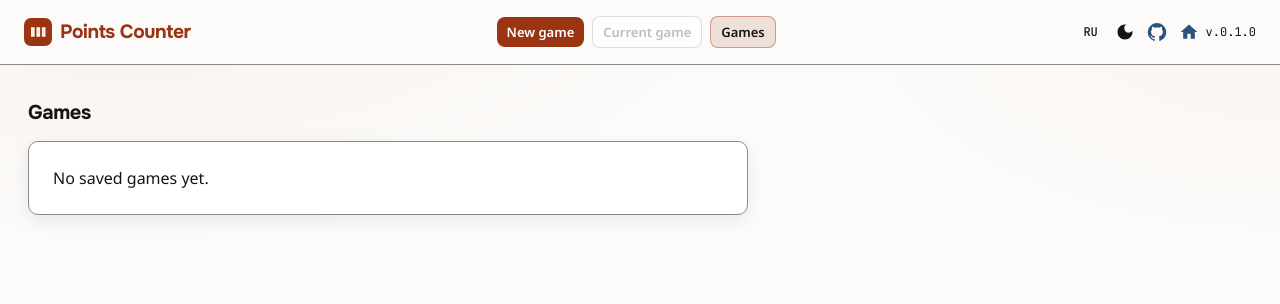
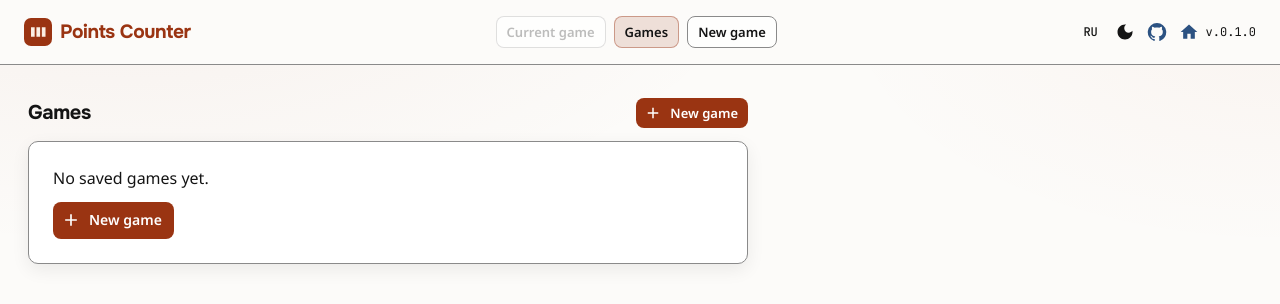
Before and after one commit to sergimax/points-counter, a React (Vite) app: page / in a window 1280 px wide. Shown: the top 304 px of the page. Built offline with nearby package versions, Linux system fonts and the light colour scheme.

Commit message:
feat(games-view, app-toolbar-actions): enhance game view with new game button and responsive toolbar actions

```diff
--- a/src/App.tsx
+++ b/src/App.tsx
@@ -45,7 +45,10 @@ const App = observer(function App() {
       <main className="app-main">
         {activeView === "current" ? <CurrentGameView /> : null}
         {activeView === "games" ? (
-          <GamesView onActivated={() => setActiveView("current")} />
+          <GamesView
+            onActivated={() => setActiveView("current")}
+            onNewGame={() => setActiveView("new")}
+          />
         ) : null}
         {activeView === "new" ? (
           <NewGameView onCreated={() => setActiveView("current")} />
--- a/src/components/app-toolbar-actions/index.tsx
+++ b/src/components/app-toolbar-actions/index.tsx
@@ -6,10 +6,8 @@ import {
   ListItemText,
   Menu,
   MenuItem,
-  useMediaQuery,
-  useTheme,
 } from "@mui/material";
-import { useState } from "react";
+import { useLayoutEffect, useRef, useState } from "react";
 import { useTranslation } from "../../i18n/use-translation.ts";
 import type { AppViewId } from "../../types/app-view.ts";
 
@@ -19,15 +17,34 @@ type AppToolbarActionsProps = {
   hasActiveGame: boolean;
 };
 
+/** Rough width needed for Current + Games + New as small buttons (RU labels are longer). */
+const INLINE_NAV_MIN_WIDTH_PX = 360;
+
 export function AppToolbarActions({
   activeView,
   onChangeView,
   hasActiveGame,
 }: AppToolbarActionsProps) {
   const { t } = useTranslation();
-  const theme = useTheme();
-  const isCompact = useMediaQuery(theme.breakpoints.down("md"));
+  const slotRef = useRef<HTMLDivElement>(null);
+  const [useMenu, setUseMenu] = useState(true);
   const [menuAnchor, setMenuAnchor] = useState<null | HTMLElement>(null);
+
+  useLayoutEffect(() => {
+    const node = slotRef.current;
+    if (!node) {
+      return;
+    }
+
+    const update = (): void => {
+      setUseMenu(node.clientWidth < INLINE_NAV_MIN_WIDTH_PX);
+    };
+
+    update();
+    const observer = new ResizeObserver(update);
+    observer.observe(node);
+    return () => observer.disconnect();
+  }, []);
 
   function closeMenu(): void {
     setMenuAnchor(null);
@@ -35,23 +52,35 @@ export function AppToolbarActions({
 
   function navButton(view: AppViewId, label: string) {
     const selected = activeView === view;
-    const isNew = view === "new";
     const disabled = view === "current" && !hasActiveGame;
     return (
       <Button
+        key={view}
         size="small"
-        variant={selected || isNew ? "contained" : "outlined"}
-        color={selected ? "inherit" : isNew ? "secondary" : "inherit"}
+        variant={selected ? "contained" : "outlined"}
+        color="inherit"
         disabled={disabled}
         onClick={() => onChangeView(view)}
+        sx={{ flexShrink: 0 }}
       >
         {label}
       </Button>
     );
   }
 
-  if (isCompact) {
   return (
+    <Box
+      ref={slotRef}
+      sx={{
+        display: "flex",
+        alignItems: "center",
+        justifyContent: { xs: "flex-end", md: "center" },
+        gap: 1,
+        width: "100%",
+        minWidth: 0,
+      }}
+    >
+      {useMenu ? (
         <>
           <IconButton
             size="small"
@@ -66,15 +95,6 @@ export function AppToolbarActions({
             open={Boolean(menuAnchor)}
             onClose={closeMenu}
           >
-          <MenuItem
-            selected={activeView === "new"}
-            onClick={() => {
-              closeMenu();
-              onChangeView("new");
-            }}
-          >
-            <ListItemText>{t("toolbar.newGame")}</ListItemText>
-          </MenuItem>
             <MenuItem
               selected={activeView === "current"}
               disabled={!hasActiveGame}
@@ -94,18 +114,24 @@ export function AppToolbarActions({
             >
               <ListItemText>{t("toolbar.games")}</ListItemText>
             </MenuItem>
+            <MenuItem
+              selected={activeView === "new"}
+              onClick={() => {
+                closeMenu();
+                onChangeView("new");
+              }}
+            >
+              <ListItemText>{t("toolbar.newGame")}</ListItemText>
+            </MenuItem>
           </Menu>
         </>
-    );
-  }
-
-  return (
-    <Box
-      sx={{ display: "flex", alignItems: "center", gap: 1, flexWrap: "nowrap" }}
-    >
-      {navButton("new", t("toolbar.newGame"))}
+      ) : (
+        <>
           {navButton("current", t("toolbar.currentGame"))}
           {navButton("games", t("toolbar.games"))}
+          {navButton("new", t("toolbar.newGame"))}
+        </>
+      )}
     </Box>
   );
 }
--- a/src/components/games-view/index.tsx
+++ b/src/components/games-view/index.tsx
@@ -1,3 +1,4 @@
+import AddIcon from "@mui/icons-material/Add";
 import DeleteOutlinedIcon from "@mui/icons-material/DeleteOutlined";
 import PlayArrowIcon from "@mui/icons-material/PlayArrow";
 import {
@@ -19,6 +20,7 @@ import { GameIcon } from "../entity-icons/index.tsx";
 
 type GamesViewProps = {
   onActivated: () => void;
+  onNewGame: () => void;
 };
 
 const GameListItem = observer(function GameListItem({
@@ -141,12 +143,23 @@ const GameListItem = observer(function GameListItem({
 
 export const GamesView = observer(function GamesView({
   onActivated,
+  onNewGame,
 }: GamesViewProps) {
   const { t } = useTranslation();
   const rootStore = useRootStore();
 
   return (
     <Stack spacing={1.5} sx={{ maxWidth: 720 }}>
+      <Stack
+        direction="row"
+        spacing={1.25}
+        sx={{
+          alignItems: "center",
+          justifyContent: "space-between",
+          flexWrap: "wrap",
+          gap: 1,
+        }}
+      >
         <Typography
           component="h2"
           variant="h6"
@@ -154,10 +167,30 @@ export const GamesView = observer(function GamesView({
         >
           {t("panel.gamesTitle")}
         </Typography>
+        <Button
+          size="small"
+          variant="contained"
+          color="secondary"
+          startIcon={<AddIcon />}
+          onClick={onNewGame}
+        >
+          {t("toolbar.newGame")}
+        </Button>
+      </Stack>
 
       {rootStore.sortedGames.length === 0 ? (
         <Paper variant="outlined" sx={{ p: { xs: 2, sm: 3 } }}>
-          <Typography color="text.secondary">{t("empty.noGames")}</Typography>
+          <Typography color="text.secondary" sx={{ mb: 1.5 }}>
+            {t("empty.noGames")}
+          </Typography>
+          <Button
+            variant="contained"
+            color="secondary"
+            startIcon={<AddIcon />}
+            onClick={onNewGame}
+          >
+            {t("toolbar.newGame")}
+          </Button>
         </Paper>
       ) : (
         <Stack spacing={1.25}>
```
Lines whose indentation alone changed are shown as unchanged.
